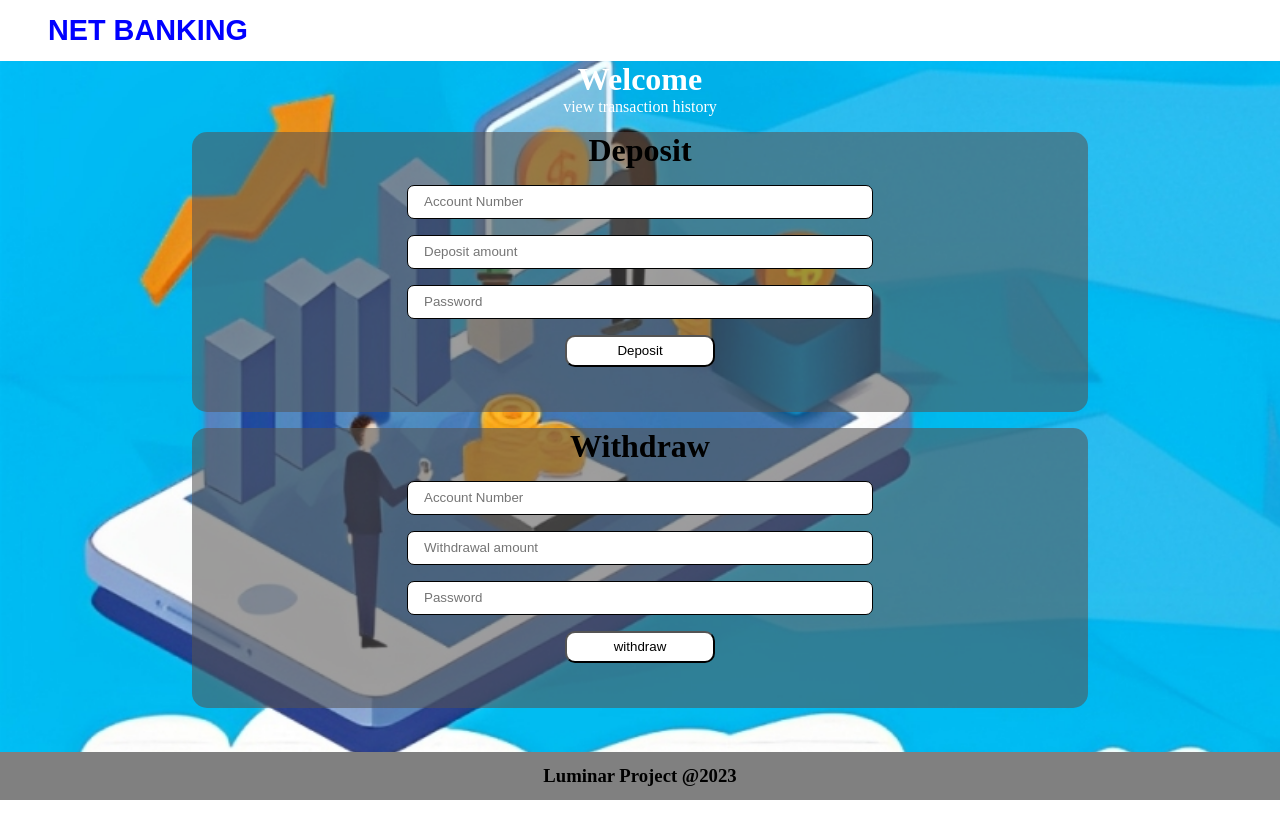
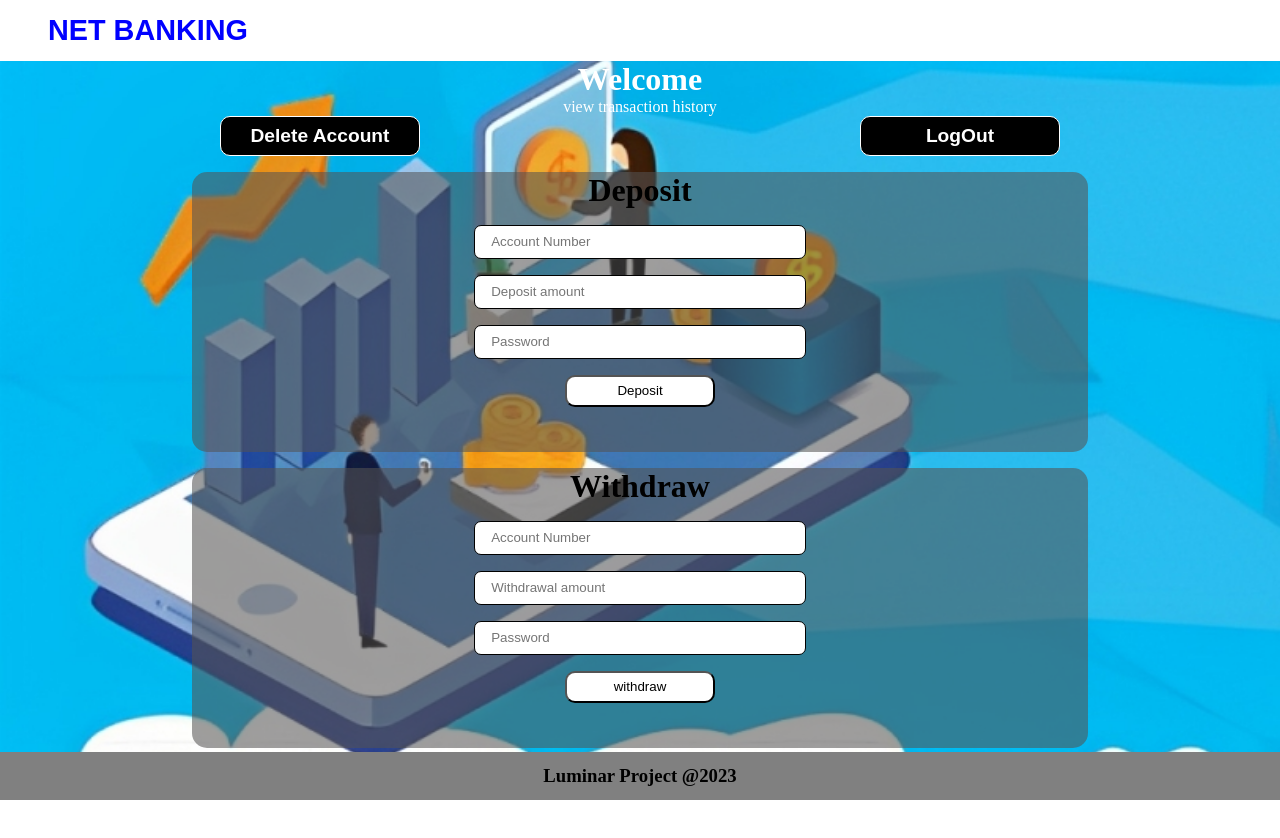
Before and after one commit to presanth/Bankproject, an Angular app: page /dashbord in a window 1280 px wide. Shown: the top 838 px of the page. Built offline with nearby package versions, Linux system fonts and the light colour scheme.

Commit message:
validation added

```diff
--- a/src/app/app.module.ts
+++ b/src/app/app.module.ts
@@ -1,5 +1,5 @@
 import { NgModule } from '@angular/core';
-import { FormsModule } from '@angular/forms';
+import { FormsModule, ReactiveFormsModule } from '@angular/forms';
 import { BrowserModule } from '@angular/platform-browser';
 
 import { AppRoutingModule } from './app-routing.module';
@@ -20,7 +20,7 @@ import { HistoryComponent } from './history/history.component';
   imports: [
     BrowserModule,
     AppRoutingModule,
-    FormsModule
+    FormsModule,ReactiveFormsModule
   ],
   providers: [],
   bootstrap: [AppComponent]
--- a/src/app/dashbord/dashbord.component.css
+++ b/src/app/dashbord/dashbord.component.css
@@ -14,7 +14,6 @@ h1{
 .deposit,.withdraw{
     width: 70%;
     height: 35vh;
-
     display: flex;
     flex-direction: column;
     align-items: center;
@@ -26,7 +25,12 @@ h1{
 .deposit h1,.withdraw h1{
     color:black;
 }
-
+.deposit form,.withdraw form{
+    width: 70%;
+    display: flex;
+    flex-direction: column;
+    align-items: center;
+}
 .depinp{
     width: 100%;
     display: flex;
@@ -56,3 +60,19 @@ h1{
     color: white;
     text-decoration: none;
 }
+.delete{
+    width: 100%;
+    display: flex;
+    justify-content: space-around;
+}
+.delete button{
+    width: 200px;
+    height: 2.5rem;
+    border: 1px solid rgb(255, 255, 255);
+    outline: none;
+    border-radius: 10px;
+    background: rgb(0, 0, 0);
+    color: rgb(255, 255, 255);
+    font-weight: 700;
+    font-size: 1.2rem;
+}
--- a/src/app/dashbord/dashbord.component.html
+++ b/src/app/dashbord/dashbord.component.html
@@ -5,34 +5,52 @@
     <div class="transaction">
         <a routerLink="/transaction">view transaction history</a>
     </div>
+    <div class="delete">
+        <button>Delete Account</button>
+        <button>LogOut</button>
+    </div>
     <div class="deposit">
         <h1>Deposit</h1>
+        <form action="" [formGroup]="depositForm">
             <div class="depinp">
-            <input type="number" [(ngModel)]="acn1" id="dacn" name="dacn" placeholder="Account Number">
+                <input type="text" formControlName="acn1" id="dacn" name="dacn" placeholder="Account Number">
             </div>
             <div class="depinp">
-            <input type="text" [(ngModel)]="amt1" id="damt" name="damt" placeholder="Deposit amount">
+                <input type="text" formControlName="amt1" id="damt" name="damt" placeholder="Deposit amount">
             </div>
             <div class="depinp">
-            <input type="password"[(ngModel)]="pass1" name="dpswrd" id="dpswrd" placeholder="Password">
+                <input type="password"formControlName="pass1" name="dpswrd" id="dpswrd" placeholder="Password">
             </div>
             <div class="depinp">
                 <button type="button" (click)="deposit()">Deposit</button>
             </div>
+        </form>
     </div>
     <div class="withdraw">
         <h1>Withdraw</h1>
+        <form action="" [formGroup]="withdrawForm">
             <div class="depinp">
-            <input type="number" [(ngModel)]="acn2" id="wac" name="wac" placeholder="Account Number">
+                <input type="text" formControlName="acn2" id="wac" name="wac" placeholder="Account Number">
+            </div>
+            <div *ngIf="this.withdrawForm.get('acn2')?.errors && this.withdrawForm.get('acn2')?.touched ">
+                <p style="color: red;">invalid password</p>
             </div>
             <div class="depinp">
-            <input type="text" [(ngModel)]="amt2" id="wamt" name="wamt" placeholder="Withdrawal amount">
+                <input type="text" formControlName="amt2" id="wamt" name="wamt" placeholder="Withdrawal amount">
+            </div>
+            <div *ngIf="this.withdrawForm.get('amt2')?.errors && this.withdrawForm.get('amt2')?.touched ">
+                <p style="color: red;">invalid password</p>
             </div>
             <div class="depinp">
-            <input type="password"[(ngModel)]="pass2" id="wpswrd"  name="wpswrd" placeholder="Password">
+                <input type="password"formControlName="pass2" id="wpswrd"  name="wpswrd" placeholder="Password">
+            </div>
+            <div *ngIf="this.withdrawForm.get('pass2')?.errors && this.withdrawForm.get('pass2')?.touched ">
+                <p style="color: red;">invalid password</p>
             </div>
             <div class="depinp">
                 <button type="button" (click)="withdraw()">withdraw</button>
             </div>
+        </form>
     </div>
+
 </div>
--- a/src/app/dashbord/dashbord.component.ts
+++ b/src/app/dashbord/dashbord.component.ts
@@ -1,4 +1,5 @@
 import { Component, OnInit } from '@angular/core';
+import { FormBuilder, Validators } from '@angular/forms';
 import { DataService } from '../service/data.service';
 
 @Component({
@@ -10,41 +11,58 @@ export class DashbordComponent implements OnInit {
 
   user=''
 
-  acn1=''
-  amt1=''
-  pass1=''
 
   acn2=''
   amt2=''
   pass2=''
-  constructor(private ds:DataService){
+  constructor(private ds:DataService,private fb:FormBuilder){
     this.user=this.ds.currentuser
   }
+
+  // create reactive form of deposit form
+  depositForm = this.fb.group({
+    acn1:['',[Validators.required,Validators.pattern('[0-9]+')]],
+    amt1:['',[Validators.required,Validators.pattern('[0-9]+')]],
+    pass1:['',[Validators.required,Validators.pattern('[0-9a-zA-Z]+')]]
+  })
+
+  // create reactive form of deposit form
+  withdrawForm = this.fb.group({
+    acn2:['',[Validators.required,Validators.pattern('[0-9]+')]],
+    amt2:['',[Validators.required,Validators.pattern('[0-9]+')]],
+    pass2:['',[Validators.required,Validators.pattern('[0-9a-zA-Z]+')]]
+  })
   ngOnInit(): void {
 
   }
 
   deposit(){
-    var acn = this.acn1
-    var amt = this.amt1
-    var pass = this.pass1
-
+    var acn = this.depositForm.value.acn1
+    var amt = this.depositForm.value.amt1
+    var pass = this.depositForm.value.pass1
+    if(this.depositForm.valid){
       let result = this.ds.userDeposit(acn,pass,amt)
       if(result){
         alert(`your account has been credited with amount ${amt} . and the current balance is ${result}`)
       }else{
         alert('incurrent password or account number')
       }
+    }else{
+      alert('invalid deposit form')
+    }
   }
   withdraw(){
-    var acn = this.acn2
-    var amt = this.amt2
-    var pass = this.pass2
+    var acn = this.withdrawForm.value.acn2
+    var amt = this.withdrawForm.value.amt2
+    var pass = this.withdrawForm.value.pass2
 
+    if(this.withdrawForm.valid){
       const result = this.ds.userWithdraw(acn,pass,amt)
-
       if(result){
         alert(`your account has been debited amount ${amt} . and the current balance is ${result}`)
       }
+    }else{
+      alert('invalid withdraw form')
     }
   }
+}
--- a/src/app/history/history.component.html
+++ b/src/app/history/history.component.html
@@ -11,9 +11,5 @@
             <td>{{i.Type}}</td>
             <td>{{i.amount}}</td>
         </tr>
-        <!-- <tr>
-            <td>Debit</td>
-            <td>500</td>
-        </tr> -->
     </table>
 </div>
--- a/src/app/login/login.component.html
+++ b/src/app/login/login.component.html
@@ -20,12 +20,18 @@
 <div class="container">
     <div class="loginbox">
         <h3>Signin</h3>
-        <form action="" (ngSubmit)="login()">
+        <form action="" [formGroup]="loginForm" (ngSubmit)="login()">
             <div class="box">
-                <input [(ngModel)]="acno" type="number" name="accountnumber" id="accountnumber" placeholder="Enter Account Number">
+                <input formControlName="acno" type="text" name="accountnumber" id="accountnumber" placeholder="Enter Account Number">
+            </div>
+            <div *ngIf="this.loginForm.get('acno')?.errors && this.loginForm.get('acno')?.touched ">
+                <p style="color: red;">invalid account number</p>
             </div>
             <div class="box">
-                <input [(ngModel)]="pass" type="password" name="pass"  id="pass" placeholder="enter password">
+                <input formControlName="pass" type="password" name="pass"  id="pass" placeholder="enter password">
+            </div>
+            <div *ngIf="this.loginForm.get('pass')?.errors && this.loginForm.get('pass')?.touched ">
+                <p style="color: red;">invalid password</p>
             </div>
             <div class="box">
                 <button  type="submit">Login</button>
--- a/src/app/register/register.component.html
+++ b/src/app/register/register.component.html
@@ -1,17 +1,28 @@
 <div class="register-main">
     <div class="register-box">
         <h1>Register</h1>
+        <form action=""[formGroup]="registerForm">
             <div class="reginp">
-            <input type="number" [(ngModel)]="uacno" id="acno" name="acno" placeholder="Account Number">
+                <input type="text" formControlName="acno"  id="acno" name="acno" placeholder="Account Number">
+            </div>
+            <div *ngIf="this.registerForm.get('acno')?.errors && this.registerForm.get('acno')?.touched ">
+                <p style="color: red;">invalid account number</p>
             </div>
             <div class="reginp">
-            <input type="text" [(ngModel)]="uname" id="uname" name="uname" placeholder="User name">
+                <input type="text" formControlName="uname" id="uname" name="uname" placeholder="User name">
+            </div>
+            <div *ngIf="this.registerForm.get('uname')?.errors && this.registerForm.get('uname')?.touched ">
+                <p style="color: red;">invalid user name</p>
             </div>
             <div class="reginp">
-            <input type="password"[(ngModel)]="upass" name="pswrd" id="pswrd" placeholder="Password">
+                <input type="password" formControlName="psw" name="pswrd" id="pswrd" placeholder="Password">
+            </div>
+            <div *ngIf="this.registerForm.get('psw')?.errors && this.registerForm.get('psw')?.touched ">
+                <p style="color: red;">invalid password</p>
             </div>
             <div class="reginp">
                 <button type="button" (click)="register()">Register Now</button>
             </div>
+        </form>
     </div>
 </div>
--- a/src/app/register/register.component.ts
+++ b/src/app/register/register.component.ts
@@ -1,4 +1,5 @@
 import { Component,OnInit } from '@angular/core';
+import { FormBuilder, Validators } from '@angular/forms';
 import { Router } from '@angular/router';
 import { DataService } from '../service/data.service';
 
@@ -8,27 +9,37 @@ import { DataService } from '../service/data.service';
   styleUrls: ['./register.component.css']
 })
 export class RegisterComponent implements OnInit {
-  uacno=''
-  uname=''
-  upass=''
 
-  constructor(private ds:DataService,private router:Router){ }
+  constructor(private ds:DataService,private router:Router,private fb:FormBuilder){ }
+
+// create reactive form of register from
+
+  registerForm = this.fb.group({
+    acno:['',[Validators.required,Validators.pattern('[0-9]+')]],
+    uname:['',[Validators.required,Validators.pattern('[a-zA-Z]+')]],
+    psw:['',[Validators.required,Validators.pattern('[0-9a-zA-Z]+')]]
+  })
+
 
   ngOnInit(): void {
 
   }
 
   register(){
-  var uname=this.uname
-  var acno = this.uacno
-  var pass = this.upass
+  var uname=this.registerForm.value.uname
+  var acno = this.registerForm.value.acno
+  var pass = this.registerForm.value.psw
 
-  const result=this.ds.dataRegister(acno,uname,pass)
-  if(result){
-    alert('registered')
-    this.router.navigateByUrl('')
+  if(this.registerForm.valid){
+    const result=this.ds.dataRegister(acno,uname,pass)
+    if(result){
+      alert('registered')
+      this.router.navigateByUrl('')
+    }else{
+       alert("acno already ")
+    }
   }else{
-     alert("acno already ")
+    alert('invalid form')
   }
 
   }
```
Also changed, not shown: src/app/login/login.component.ts (+22 -10 lines). Lines whose indentation alone changed are shown as unchanged.
